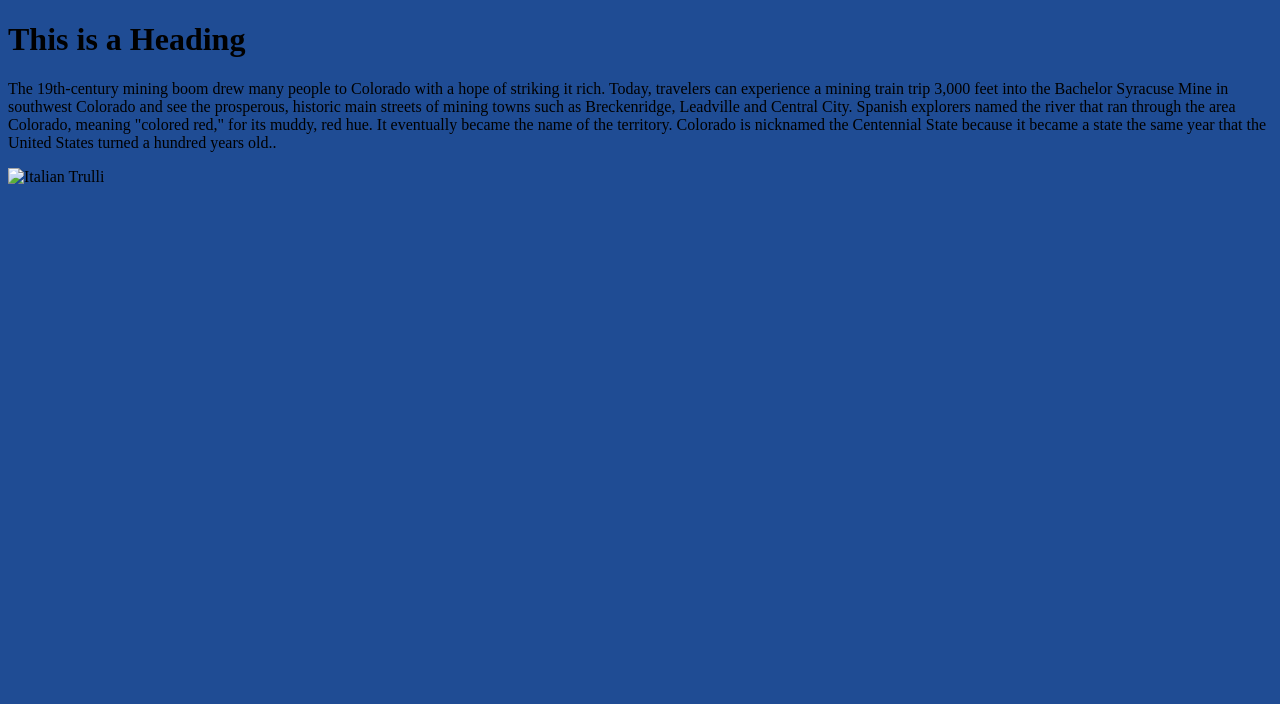
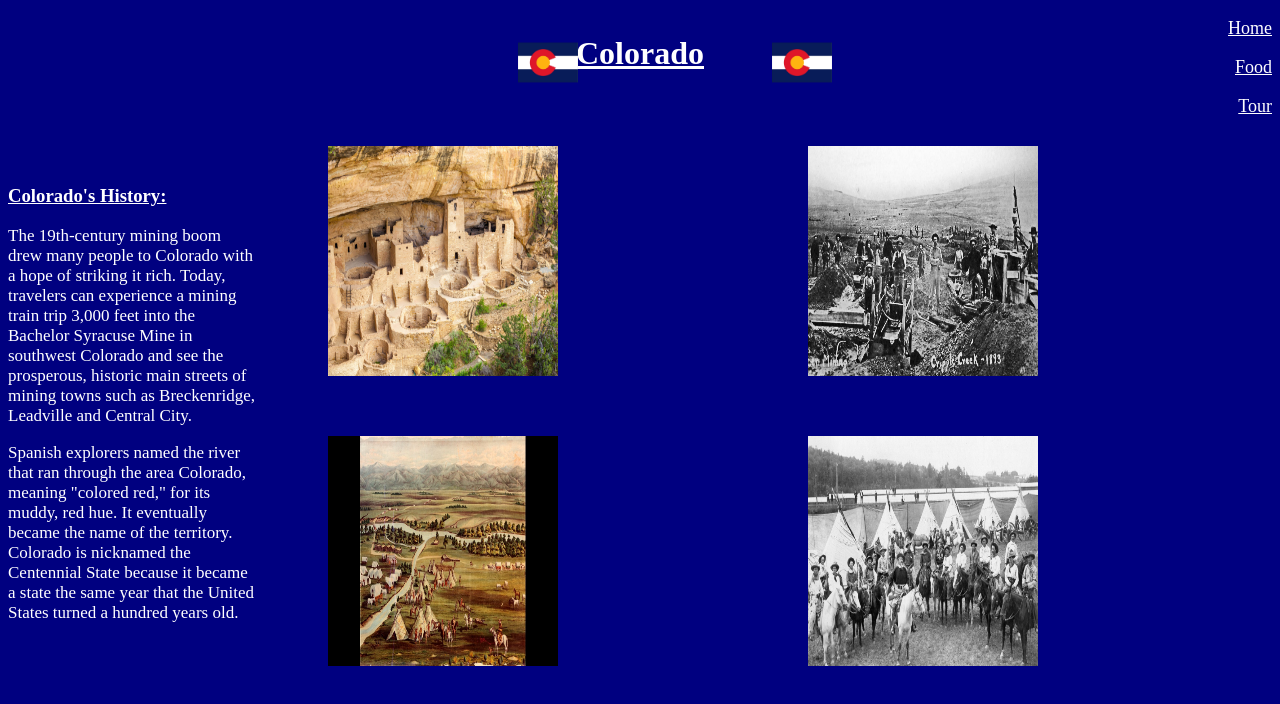
Before and after one commit to EricTaylor420/semesterproject.2github.io, a plain HTML site: page index.html in a window 1280 px wide. Drawn offline with Linux system fonts and the light colour scheme.

Commit message:
home page finished

```diff
--- /dev/null
+++ b/index.css
@@ -0,0 +1,82 @@
+body{
+    background-color:navy;
+}
+
+div.subpages{
+    text-align: right;
+}
+
+a.subpages{
+    color:white;
+}
+
+p.subpages{
+    color:white;
+    font-size: 18px;
+}
+
+h1.title{
+    color:white;
+    text-align: center;
+    margin-top: -100px;
+}
+
+
+
+img.title{
+    scale: 10%;
+    margin-top: -230px;
+}
+
+#flag1{
+    margin-left: 240px;
+}
+
+#flag2{
+  margin-left: -350px;
+}
+
+div.history{
+    margin-top: -100px;
+    width: 250px;
+
+}
+
+h3.history{
+    color:white;
+    text-align: left;
+
+}
+
+p{
+    color:white;
+    font-size: 17px;
+
+}
+
+img.history{
+    width: 230px;
+    height: 230px;
+
+    position: absolute;
+    margin-left: 320px;
+
+    margin-top: -80px;
+}
+
+#img1{
+    margin-top: 210px;
+}
+
+#img2{
+    margin-left: 800px;
+}
+
+#img3{
+    margin-left: 800px;
+    margin-top: 210px;
+}
+
+#img4{
+
+}
--- a/index.html
+++ b/index.html
@@ -1,27 +1,58 @@
 <!DOCTYPE html>
-<html>
-   <head>
-      <title>History of Colorado</title>
-      <style>
-         body {
-         background-color: #1f4c94;
-         }
-         h1 {
-         color: color;
-         text-align: left,center,right;
-         }
-         p {
-         font-famil:  yourfont;
-         }
-      </style>
-   </head>
+<html lang="en">
+<head>
+   <meta charset="UTF-8">
+   <meta name="viewport" content="width=device-width, initial-scale=1.0">
+   <link rel="stylesheet" href="index.css">
+   <title>Colorado- By Eric Tylor</title>
+</head>
+<body>
 
-   <body>
+   <div class="subpages">
+      <a href="index.html" class="subpages"><p class="subpages">Home</p></a>
+      <a href="food.html" class="subpages"><p class="subpages">Food</p></a>
+      <a href="tour.html" class="subpages"><p class="subpages">Tour</p></a>
+   </div>
 
-     <h1>This is a Heading</h1>
-     <p>The 19th-century mining boom drew many people to Colorado with a hope of striking it rich. Today, travelers can experience a mining train trip 3,000 feet into the Bachelor Syracuse Mine in southwest Colorado and see the prosperous, historic main streets of mining towns such as Breckenridge, Leadville and Central City.
-Spanish explorers named the river that ran through the area Colorado, meaning "colored red," for its muddy, red hue. It eventually became the name of the territory. Colorado is nicknamed the Centennial State because it became a state the same year that the United States turned a hundred years old..</p>
-      <img src="pic_trulli.jpg" alt="Italian Trulli">
+   <div class="title">
+      <h1 class="title"><u>Colorado</u></h1>
+      <img src="flag.jpg" class="title" id="flag1">
+      <img src="flag.jpg" class="title" id="flag2">
+   </div>
 
-   </body>
+
+
+   <div class="history">
+      <h3 class="history"><u>Colorado's History:</u></h3>
+
+      <img src="home1.jpg" id="img1" class="history">
+      <img src="home2.jpg" id="img2" class="history">
+      <img src="home3.jpg" id="img3" class="history">
+      <img src="home4.jpg" id="img4" class="history">
+
+
+      <p class="history">
+         The 19th-century mining boom drew many people to Colorado with a hope of striking it rich. Today,
+         travelers can experience a mining train trip 3,000 feet into the Bachelor Syracuse Mine in southwest
+         Colorado and see the prosperous, historic main streets of mining towns such as Breckenridge, Leadville
+         and Central City.
+      </p>
+
+      <p class="history">
+         Spanish explorers named the river that ran through the area Colorado, meaning
+         "colored red," for its muddy, red hue. It eventually became the name of the territory. Colorado
+         is nicknamed the Centennial State because it became a state the same year that the United States
+         turned a hundred years old.
+      </p>
+
+   </div>
+
+   <br>
+   <br>
+   <br>
+   <br>
+   <br>
+   <br>
+
+</body>
 </html>
```
Also changed, not shown: food.html (added, +12 -0 lines), tour.html (added, +12 -0 lines), flag.jpg (added), food.css (added), home1.jpg (added), home2.jpg (added), home3.jpg (added), home4.jpg (added), tour.css (added).
